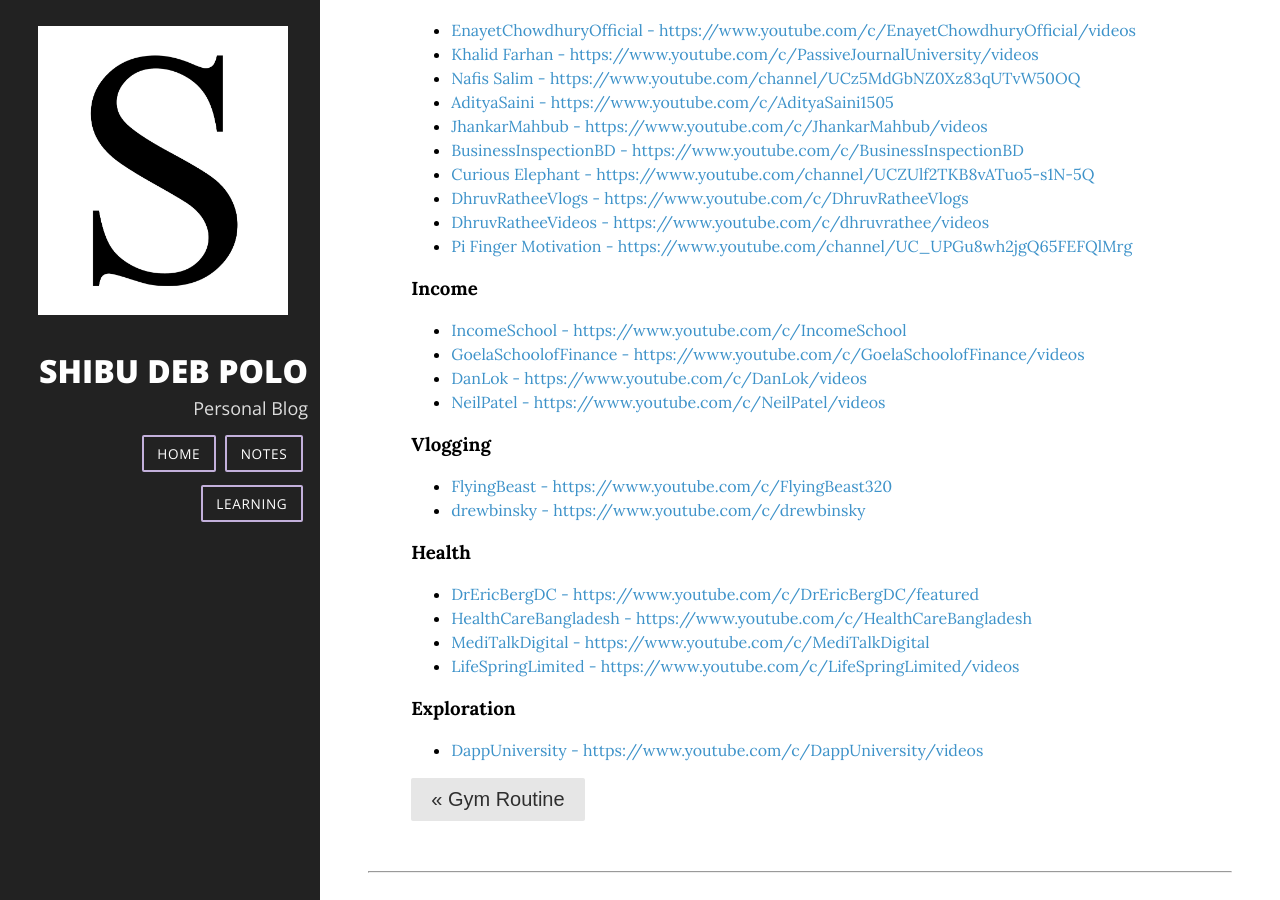
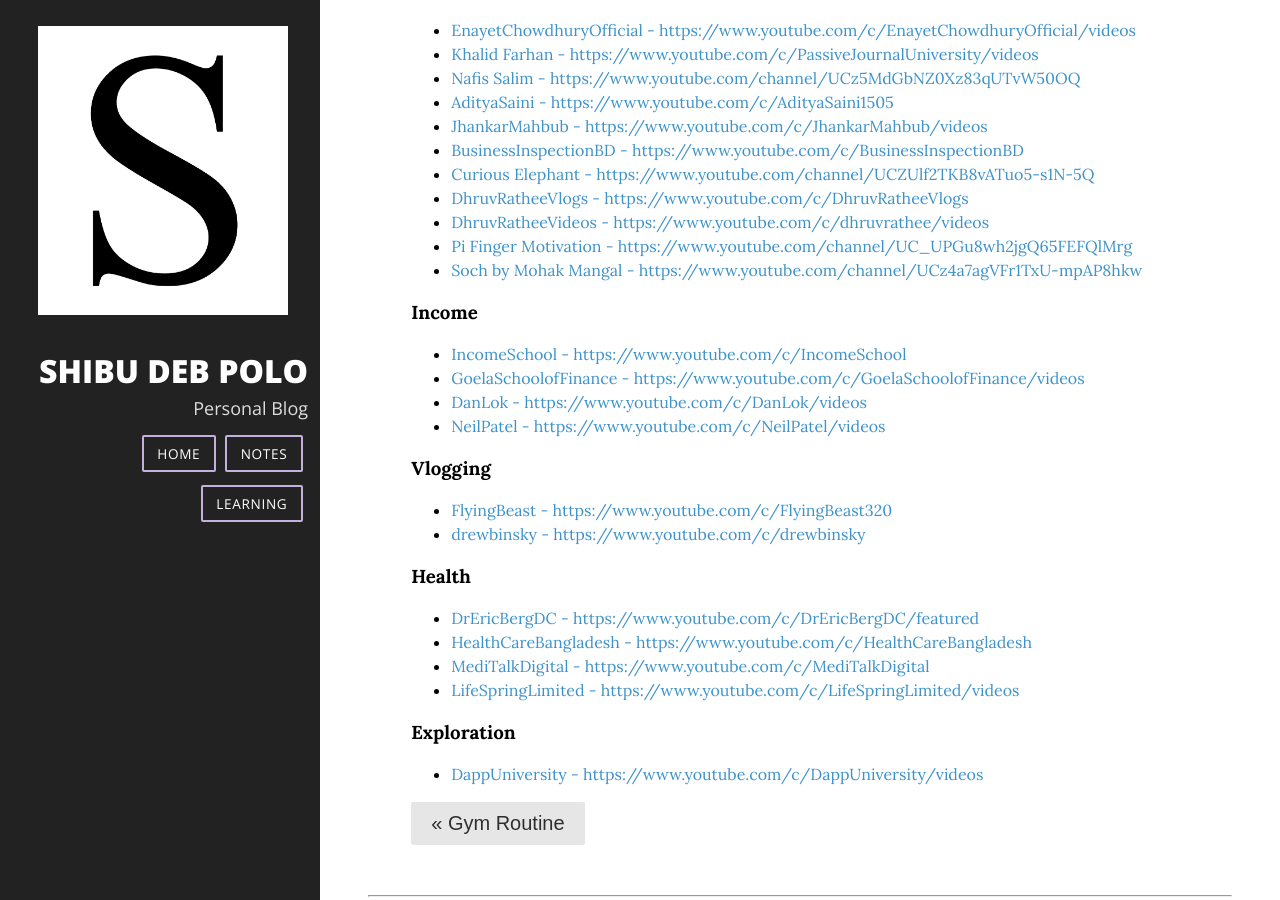
Before and after one commit to polodev/daily-dose, a Jekyll site: the page built from _notes/new-year-resolution-2022.md, in a window 1280 px wide and 900 px high, scrolled down 3752 px. Built offline with Jekyll 4.4.1, drawn with Linux system fonts in a browser that asks for light colours; nearby versions of some CDN libraries.

Commit message:
--updated--

```diff
--- a/_notes/new-year-resolution-2022.md
+++ b/_notes/new-year-resolution-2022.md
@@ -167,6 +167,7 @@ tags:
 * [DhruvRatheeVlogs - https://www.youtube.com/c/DhruvRatheeVlogs](https://www.youtube.com/c/DhruvRatheeVlogs)
 * [DhruvRatheeVideos - https://www.youtube.com/c/dhruvrathee/videos](https://www.youtube.com/c/dhruvrathee/videos)
 * [Pi Finger Motivation - https://www.youtube.com/channel/UC_UPGu8wh2jgQ65FEFQlMrg](https://www.youtube.com/channel/UC_UPGu8wh2jgQ65FEFQlMrg)
+* [Soch by Mohak Mangal - https://www.youtube.com/channel/UCz4a7agVFr1TxU-mpAP8hkw](https://www.youtube.com/channel/UCz4a7agVFr1TxU-mpAP8hkw)
 
 
 ### Income
```
